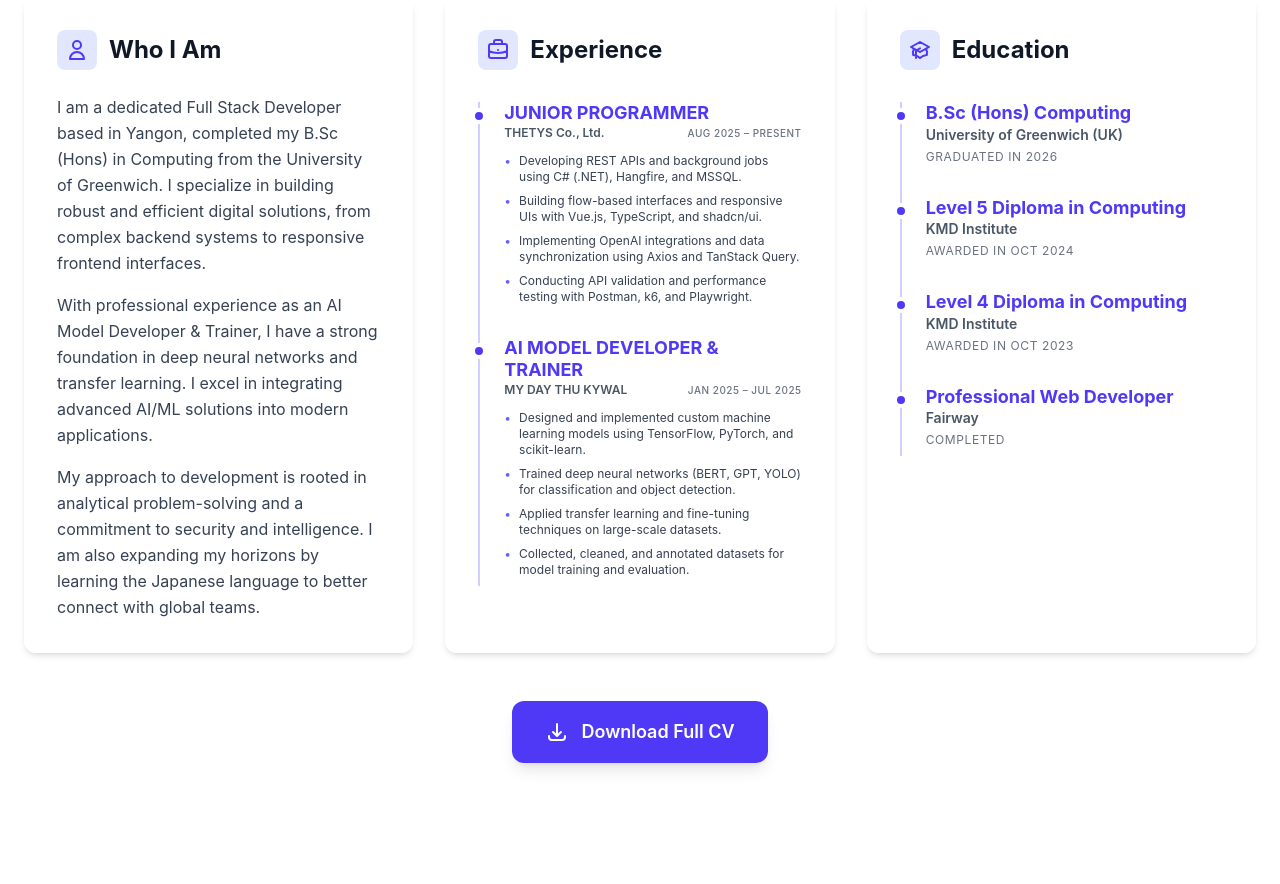
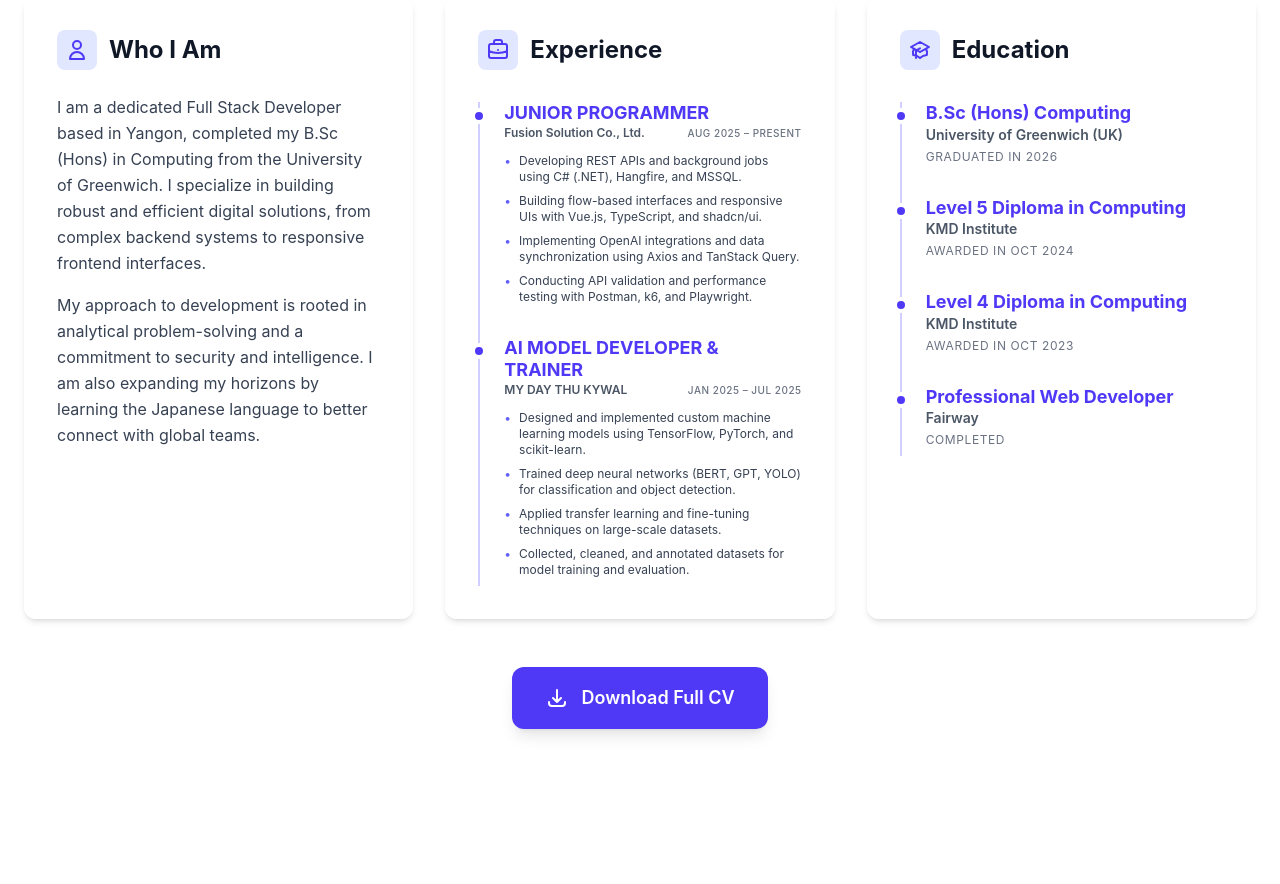
Before and after one commit to PyaePhyo-Win/ppwin-portfolio, a Vue app: page / in a window 1280 px wide. Shown: the part 1020-1904 px from the top of the page. Built offline with nearby package versions, Linux system fonts and the light colour scheme.

Commit message:
update cv and company

```diff
--- a/src/constants/data.ts
+++ b/src/constants/data.ts
@@ -16,7 +16,6 @@ export const ABOUT_ME = {
   title: 'Who I Am',
   description: [
     "I am a dedicated Full Stack Developer based in Yangon, completed my B.Sc (Hons) in Computing from the University of Greenwich. I specialize in building robust and efficient digital solutions, from complex backend systems to responsive frontend interfaces.",
-    "With professional experience as an AI Model Developer & Trainer, I have a strong foundation in deep neural networks and transfer learning. I excel in integrating advanced AI/ML solutions into modern applications.",
     "My approach to development is rooted in analytical problem-solving and a commitment to security and intelligence. I am also expanding my horizons by learning the Japanese language to better connect with global teams."
   ]
 };
@@ -24,7 +23,7 @@ export const ABOUT_ME = {
 export const WORK_EXPERIENCE: WorkExperience[] = [
   {
     role: 'JUNIOR PROGRAMMER',
-    company: 'THETYS Co., Ltd.',
+    company: 'Fusion Solution Co., Ltd.',
     period: 'Aug 2025 – Present',
     description: [
       'Developing REST APIs and background jobs using C# (.NET), Hangfire, and MSSQL.',
```
Also changed, not shown: 1 other file (tests, documents, lock files or other folders).
